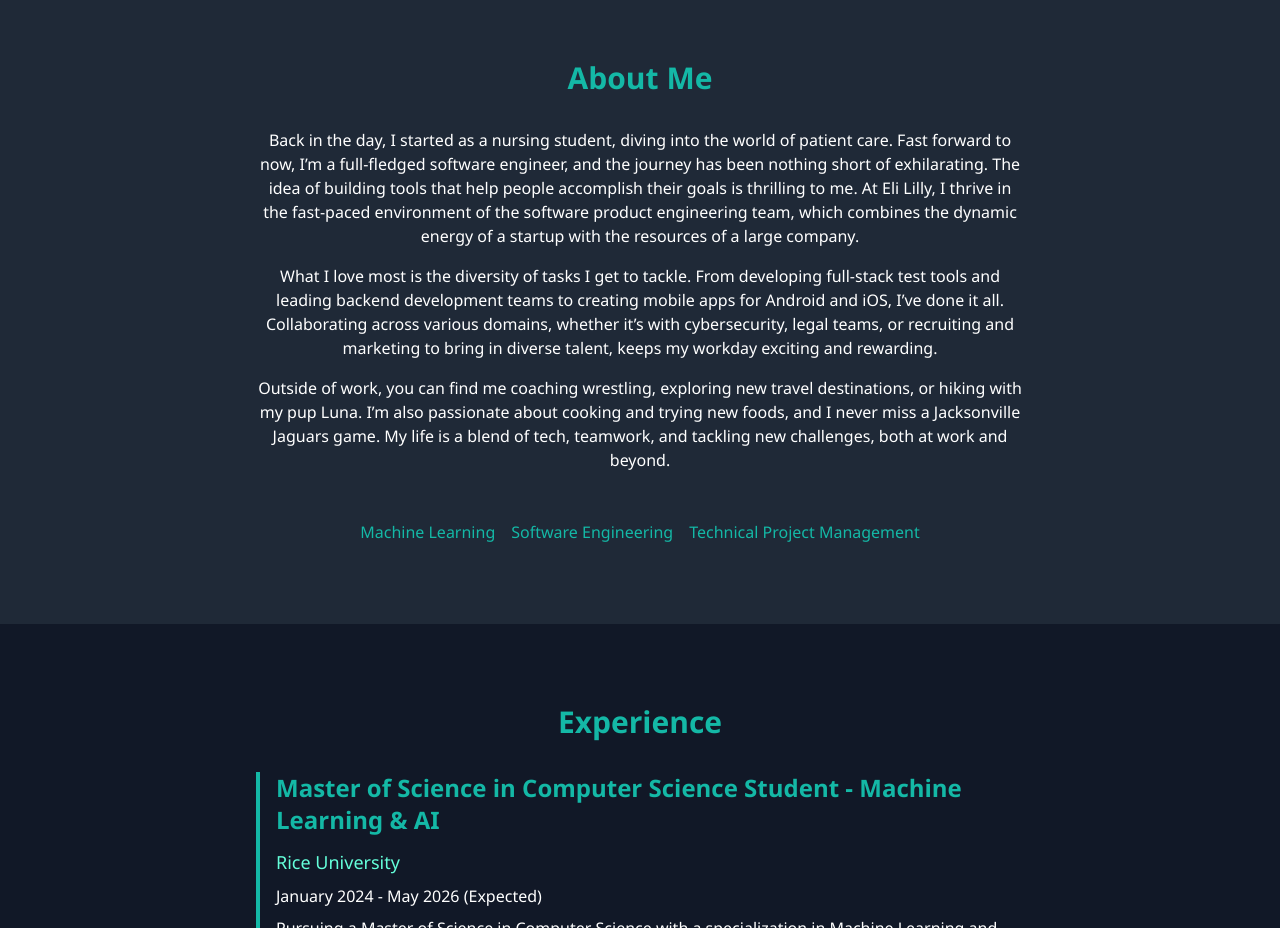
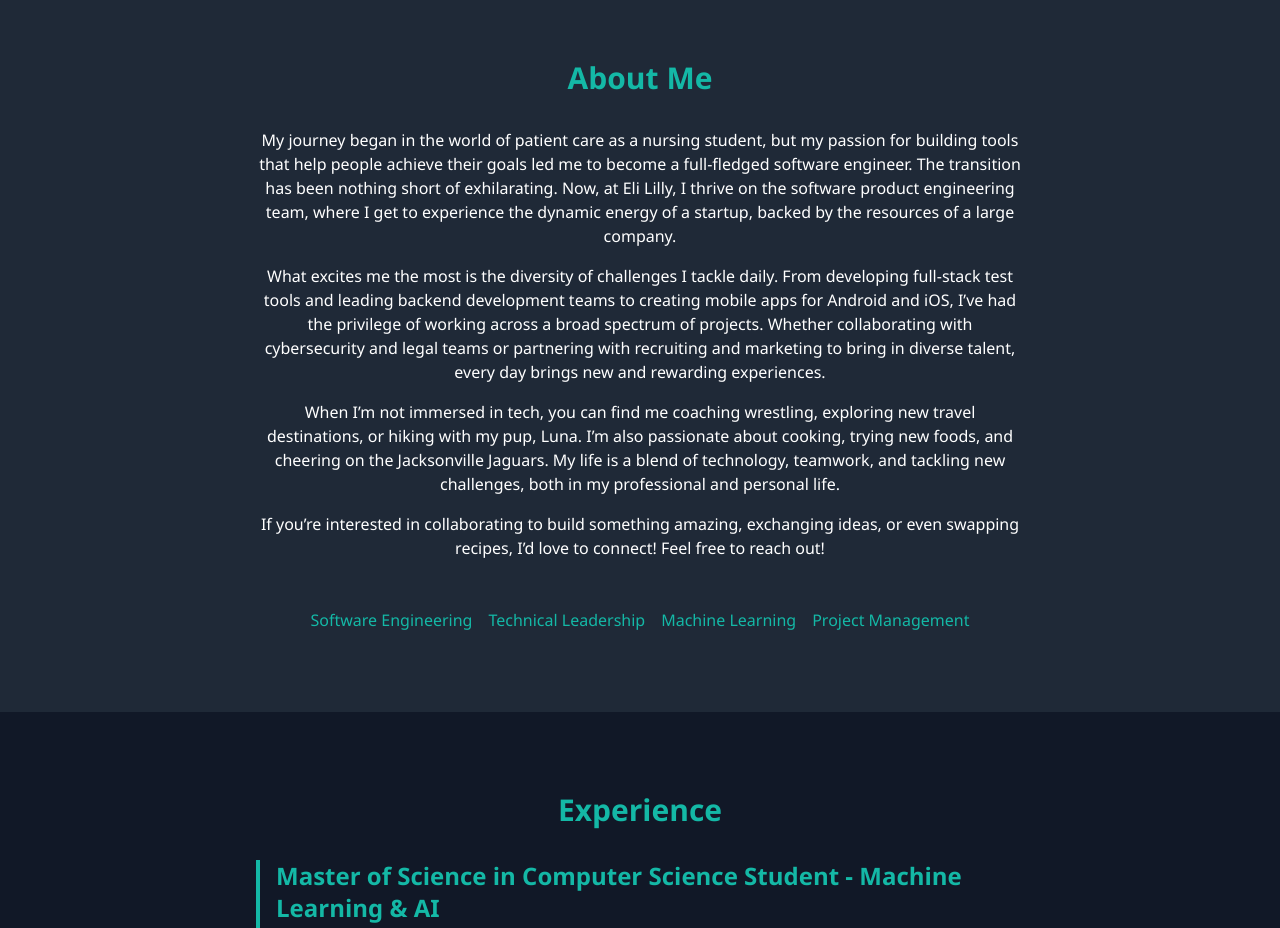
Before and after one commit to isaiahmcnealy/my-portfolio-site, a Next.js app: page / in a window 1280 px wide. Shown: the part 820-1748 px from the top of the page. Built offline with nearby package versions, Linux system fonts and the light colour scheme.

Commit message:
update about content

```diff
--- a/components/About.tsx
+++ b/components/About.tsx
@@ -5,17 +5,31 @@ const About = () => (
     <h2 className="text-3xl font-bold mb-8 text-teal-500">About Me</h2>
     <div className="max-w-3xl text-center mb-8">
       <p className="mb-4">
-        Back in the day, I started as a nursing student, diving into the world of patient care. Fast forward to now, I’m a full-fledged software engineer, and the journey has been nothing short of exhilarating. The idea of building tools that help people accomplish their goals is thrilling to me. At Eli Lilly, I thrive in the fast-paced environment of the software product engineering team, which combines the dynamic energy of a startup with the resources of a large company.
+        My journey began in the world of patient care as a nursing student, but my passion for building tools that help
+        people achieve their goals led me to become a full-fledged software engineer. The transition has been nothing
+        short of exhilarating. Now, at Eli Lilly, I thrive on the software product engineering team, where I get to
+        experience the dynamic energy of a startup, backed by the resources of a large company.
       </p>
       <p>
-        What I love most is the diversity of tasks I get to tackle. From developing full-stack test tools and leading backend development teams to creating mobile apps for Android and iOS, I’ve done it all. Collaborating across various domains, whether it’s with cybersecurity, legal teams, or recruiting and marketing to bring in diverse talent, keeps my workday exciting and rewarding.
+        What excites me the most is the diversity of challenges I tackle daily. From developing full-stack test tools
+        and leading backend development teams to creating mobile apps for Android and iOS, I’ve had the privilege of
+        working across a broad spectrum of projects. Whether collaborating with cybersecurity and legal teams or
+        partnering with recruiting and marketing to bring in diverse talent, every day brings new and rewarding
+        experiences.
       </p>
       <p>
-        Outside of work, you can find me coaching wrestling, exploring new travel destinations, or hiking with my pup Luna. I’m also passionate about cooking and trying new foods, and I never miss a Jacksonville Jaguars game. My life is a blend of tech, teamwork, and tackling new challenges, both at work and beyond.
+        When I’m not immersed in tech, you can find me coaching wrestling, exploring new travel destinations, or
+        hiking with my pup, Luna. I’m also passionate about cooking, trying new foods, and cheering on the Jacksonville
+        Jaguars. My life is a blend of technology, teamwork, and tackling new challenges, both in my professional and
+        personal life.
+      </p>
+      <p>
+        If you’re interested in collaborating to build something amazing, exchanging ideas, or even swapping recipes,
+        I’d love to connect! Feel free to reach out!
       </p>
     </div>
     <ul className="flex flex-wrap justify-center space-x-4">
-      {['Machine Learning', 'Software Engineering', 'Technical Project Management'].map(skill => (
+      {['Software Engineering', 'Technical Leadership', 'Machine Learning', 'Project Management'].map(skill => (
         <li key={skill} className="text-teal-500">{skill}</li>
       ))}
     </ul>
```
